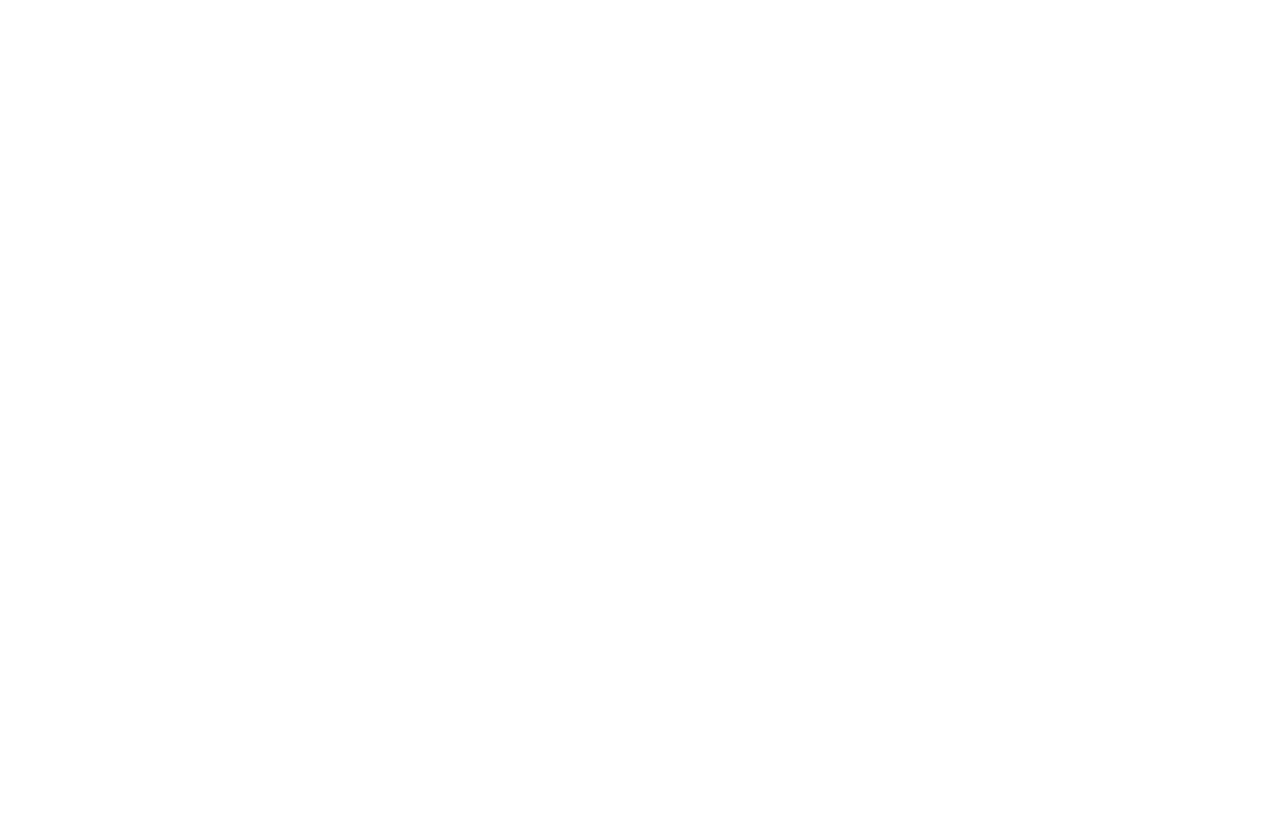
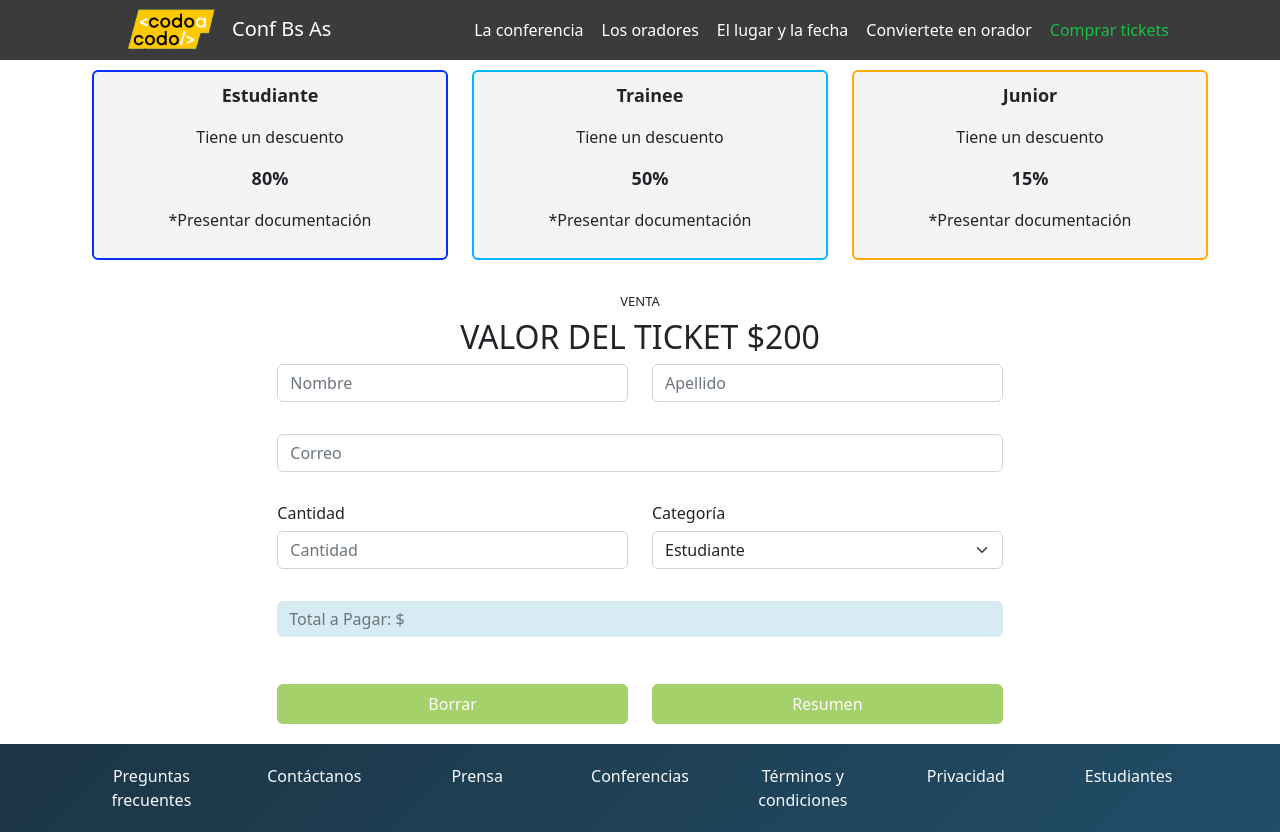
Before and after one commit to MartinDevito/cac23544-frontTP, a website: page tickets.html in a window 1280 px wide. Before the commit the page ends 800 px from the top, so only its background shows below. Drawn offline with nearby package versions, Linux system fonts and the light colour scheme.

Commit message:
Se agrego pagina ticket usando JS

```diff
--- a/style.css
+++ b/style.css
@@ -1,4 +1,11 @@
 /*navbvar*/
+
+@media (max-width: 768px) {
+    /* Estilos específicos para dispositivos móviles (puedes ajustar el ancho máximo según tus necesidades) */
+    .navbar-custom {
+        height: auto; /* Permite que la altura sea automática en dispositivos móviles */
+    }
+}
 
 .navbar-nav {
     justify-content: right;
@@ -41,6 +48,14 @@
 .navbar-nav .nav-item:last-child .nav-link {
     color: #16c244;
 }
+
+.navbar-custom {
+    height: 60px !important;
+}
+
+
+
+
 
 /* carousel */
 
@@ -88,6 +103,10 @@ h6 {
 }
 
 /*principal*/
+
+#contenido-backround {
+    margin-top: 70px; /* Puedes ajustar el valor según tus necesidades */
+}
 
 .card-body.text-left {
     text-align: left;
@@ -163,3 +182,64 @@ form {
 .bg-celeste-oscuro {
     background-color: #0c485f; /* Puedes cambiar este valor al tono de celeste oscuro que desees */
 }
+
+
+.custom-bg {
+    background-color: rgba(173, 216, 230, 0.5); /* Color celeste con opacidad (0.5) */
+    color: rgb(14, 0, 0); /* Texto blanco */
+    border: none; /* Sin borde */
+}
+
+.btn-custom {
+    background-color: transparent; /* Fondo transparente */
+    color: green; /* Texto en verde */
+    border: 2px solid transparent; /* Borde transparente */
+}
+
+.btn-custom {
+    background-color: #a5d16b; /* Fondo verde original */
+    color: rgb(252, 250, 250); /* Texto en blanco */
+    border: 2px solid transparent; /* Borde transparente original */
+}
+
+.btn-custom:hover {
+    background-color: #007d3c75 !important; /* Cambia el fondo a un verde más oscuro con !important */
+
+}
+
+.recuadro {
+    padding: 10px;
+    text-align: center;
+    margin: 10px;
+    background-color: rgba(240, 240, 240, 0.7);
+    border: 2px solid transparent;
+    /* Borde transparente */
+}
+
+.recuadro-1 {
+    border-color: #ffaa00;
+    /* Color de borde amarillo para recuadro 1 */
+    background-color: rgba(255, 193, 7, 0.7);
+}
+
+.recuadro-2 {
+    border-color: #00a2b8;
+    /* Color de borde azul para recuadro 2 */
+    background-color: rgba(23, 162, 184, 0.7);
+}
+
+.recuadro-3 {
+    border-color: #28a745;
+    /* Color de borde verde para recuadro 3 */
+    background-color: rgba(40, 167, 69, 0.7);
+}
+
+/*Footer*/
+
+
+.gradient-footer {
+    background: linear-gradient(135deg, #1c3544 ,   #214d68  );
+    color: white; /* Color de texto en el footer */
+    padding: 20px 0; /* Espaciado interior del footer */
+    margin-top: 20px;
+}
--- a/tickets.html
+++ b/tickets.html
@@ -0,0 +1,232 @@
+<!DOCTYPE html>
+<html lang="en">
+
+<head>
+    <title>Title</title>
+    <!-- Required meta tags -->
+    <meta charset="utf-8">
+    <meta name="viewport" content="width=device-width, initial-scale=1, shrink-to-fit=no">
+
+    <!-- Bootstrap CSS v5.2.1 -->
+    <link href="https://cdn.jsdelivr.net/npm/bootstrap@5.2.1/dist/css/bootstrap.min.css" rel="stylesheet"
+        integrity="sha384-iYQeCzEYFbKjA/T2uDLTpkwGzCiq6soy8tYaI1GyVh/UjpbCx/TYkiZhlZB6+fzT" crossorigin="anonymous">
+    <link rel="stylesheet" href="./style.css">
+</head>
+
+<body>
+    <nav class="navbar navbar-expand-lg navbar-dark navbar-custom" style="background-color: #3b3b3b;">
+        <div class="container-fluid">
+            <a class="navbar-brand" href="index.html"> <!-- Reemplaza "index.html" con la URL de tu página principal -->
+                <img class="navbar-logo" src="./assets/codoacodo.png" alt="">
+                <span class="navbar-text">Conf Bs As</span>
+            </a>
+            <button class="navbar-toggler" type="button" data-bs-toggle="collapse" data-bs-target="#navbarNav"
+                aria-controls="navbarNav" aria-expanded="false" aria-label="Toggle navigation">
+                <span class="navbar-toggler-icon"></span>
+            </button>
+            <div class="collapse navbar-collapse justify-content-end" id="navbarNav">
+                <ul class="navbar-nav">
+                    <li class="nav-item">
+                        <a class="nav-link active" aria-current="page" href="#">La conferencia</a>
+                    </li>
+                    <li class="nav-item">
+                        <a class="nav-link" href="#">Los oradores</a>
+                    </li>
+                    <li class="nav-item">
+                        <a class="nav-link" href="#">El lugar y la fecha</a>
+                    </li>
+                    <li class="nav-item">
+                        <a class="nav-link disabled" aria-disabled="true">Conviertete en orador</a>
+                    </li>
+                    <li class="nav-item">
+                        <a class="nav-link" href="tickets.html">Comprar tickets</a>
+                    </li>
+                </ul>
+            </div>
+        </div>
+    </nav>
+
+    <div id="backround">
+
+        <div class="container">
+            <div class="row justify-content-center">
+                <div class="col-md-4 mb-4">
+                    <div class="recuadro form-control" style="border: 2px solid #002fff;">
+                        <p style="font-weight: bold; font-size: 18px;">Estudiante</p>
+                        <p>Tiene un descuento</p>
+                        <p style="font-weight: bold; font-size: 18px;">80%</p>
+                        <p>*Presentar documentación</p>
+                    </div>
+                </div>
+                <div class="col-md-4 mb-4">
+                    <div class="recuadro form-control" style="border: 2px solid #00b7ff;">
+                        <p style="font-weight: bold; font-size: 18px;">Trainee</p>
+                        <p>Tiene un descuento</p>
+                        <p style="font-weight: bold; font-size: 18px;">50%</p>
+                        <p>*Presentar documentación</p>
+                    </div>
+                </div>
+                <div class="col-md-4 mb-4">
+                    <div class="recuadro form-control" style="border: 2px solid #ffaa00;">
+                        <p style="font-weight: bold; font-size: 18px;">Junior</p>
+                        <p>Tiene un descuento</p>
+                        <p style="font-weight: bold; font-size: 18px;">15%</p>
+                        <p>*Presentar documentación</p>
+                    </div>
+                </div>
+            </div>
+        </div>
+
+        <div id="tarjetas" class="text-center">
+
+            <div class="container">
+                <div id="formulario" class="text-center">
+                    <h6 style="font-size: 13px;">VENTA </h6>
+                    <h2> VALOR DEL TICKET $200</h2>
+
+                    <form>
+                        <div class="mb-3">
+                            <div class="row">
+                                <div class="col-md-6 mb-3">
+                                    <input type="text" class="form-control" id="nombre" placeholder="Nombre">
+                                </div>
+                                <div class="col-md-6 mb-3">
+                                    <input type="text" class="form-control" id="apellido" placeholder="Apellido">
+                                </div>
+                            </div>
+                        </div>
+                        <div class="mb-3">
+                            <div class="row">
+                                <div class="mb-3">
+                                    <input type="text" class="form-control" id="correo" placeholder="Correo">
+                                </div>
+                            </div>
+                            <p id="error-correo" class="text-danger"></p> <!-- Elemento para mostrar el mensaje de error -->
+                        </div>
+                        <div class="mb-3">
+                            <div class="row">
+                                <div class="col-md-6 mb-3">
+                                    <h6 class="text-start">Cantidad</h6>
+                                    <input type="text" class="form-control" id="cantidad" placeholder="Cantidad">
+                                </div>
+                                <div class="col-md-6 mb-3">
+                                    <h6 class="text-start">Categoría</h6>
+                                    <select class="form-select" id="categoria" name="categoria">
+                                        <option value="estudiante">Estudiante</option>
+                                        <option value="trainee">Trainee</option>
+                                        <option value="junior">Junior</option>
+                                    </select>
+                                </div>
+                            </div>
+                        </div>
+
+                        <div class="mb-3">
+                            <div class="row">
+                                <div class="mb-3">
+                                    <input type="text" class="form-control custom-bg" id="totalAPagar"
+                                        placeholder="Total a Pagar: $" readonly>
+                                </div>
+                            </div>
+                        </div>
+
+                        <div class="row">
+                            <div class="col-6">
+                                <button type="button" id="borrar" class="btn btn-custom btn-block float-start"
+                                    style="width: 100%;">
+                                    Borrar
+                                </button>
+                            </div>
+                            <div class="col-6">
+                                <button type="button" id="calcular" class="btn btn-custom btn-block float-end"
+                                    style="width: 100%;">
+                                    Resumen
+                                </button>
+                            </div>
+                        </div>
+                    </form>
+                </div>
+            </div>
+
+            <script>
+                document.addEventListener('DOMContentLoaded', function() {
+                    document.getElementById('calcular').addEventListener('click', function() {
+                        var categoria = document.getElementById('categoria').value;
+                        var cantidadTickets = parseInt(document.getElementById('cantidad').value);
+                        var precioUnitario = 200; // Precio unitario de $200
+
+                        var correo = document.getElementById('correo').value;
+
+                        // Validar el campo de correo
+                        var errorCorreo = document.getElementById('error-correo'); // Elemento de mensaje de error
+
+                        if (correo.indexOf('@') === -1 || correo.indexOf('.') === -1) {
+                            errorCorreo.textContent = 'Error: Ingresa una dirección de correo válida.';
+                            errorCorreo.style.display = 'block'; // Mostrar el mensaje de error
+                            return; // Sal del proceso si la validación falla
+                        } else {
+                            errorCorreo.style.display = 'none'; // Ocultar el mensaje de error si la validación es exitosa
+                        }
+                        switch (categoria) {
+                            case 'estudiante':
+                                precioUnitario *= 0.2; // Aplicar el 80% de descuento
+                                break;
+                            case 'trainee':
+                                precioUnitario *= 0.5; // Aplicar el 50% de descuento
+                                break;
+                            case 'junior':
+                                precioUnitario *= 0.85; // Aplicar el 15% de descuento
+                                break;
+                            default:
+                                precioUnitario = 0;
+                        }
+
+                        var totalAPagar = cantidadTickets * precioUnitario;
+
+                        document.getElementById('totalAPagar').value = 'Total a Pagar: $' + totalAPagar.toFixed(2);
+                    });
+
+                    // Agregar evento para el botón "Borrar"
+                    document.getElementById('borrar').addEventListener('click', function () {
+                        document.getElementById('nombre').value = '';
+                        document.getElementById('apellido').value = '';
+                        document.getElementById('correo').value = '';
+                        document.getElementById('cantidad').value = '';
+                        document.getElementById('categoria').value = 'estudiante'; // O establece el valor por defecto
+                        document.getElementById('totalAPagar').value = 'Total a Pagar: $';
+                    });
+                });
+            </script>
+        </div>
+    </div>
+
+    <footer class="gradient-footer text-center">
+        <div class="container">
+            <div class="row">
+                <div class="col">
+                    <a href="#" class="text-light text-decoration-none">Preguntas frecuentes</a>
+                </div>
+                <div class="col">
+                    <a href="#" class="text-light text-decoration-none">Contáctanos</a>
+                </div>
+                <div class="col">
+                    <a href="#" class="text-light text-decoration-none">Prensa</a>
+                </div>
+                <div class="col">
+                    <a href="#" class="text-light text-decoration-none">Conferencias</a>
+                </div>
+                <div class="col">
+                    <a href="#" class="text-light text-decoration-none">Términos y condiciones</a>
+                </div>
+                <div class="col">
+                    <a href="#" class="text-light text-decoration-none">Privacidad</a>
+                </div>
+                <div class="col">
+                    <a href="#" class="text-light text-decoration-none">Estudiantes</a>
+                </div>
+            </div>
+        </div>
+    </footer>
+
+</body>
+
+</html>
```
Also changed, not shown: index.html (+3 -1 lines).
